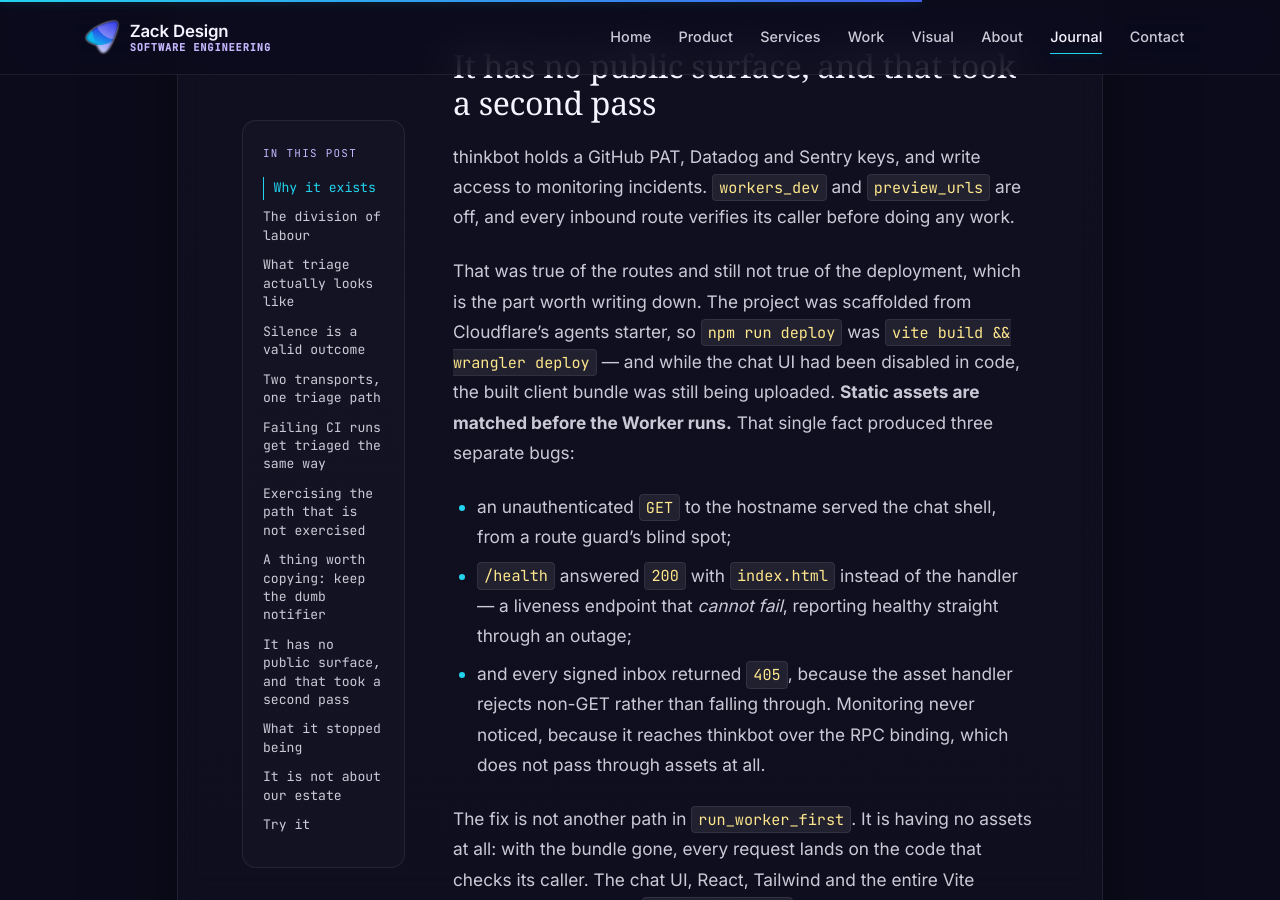
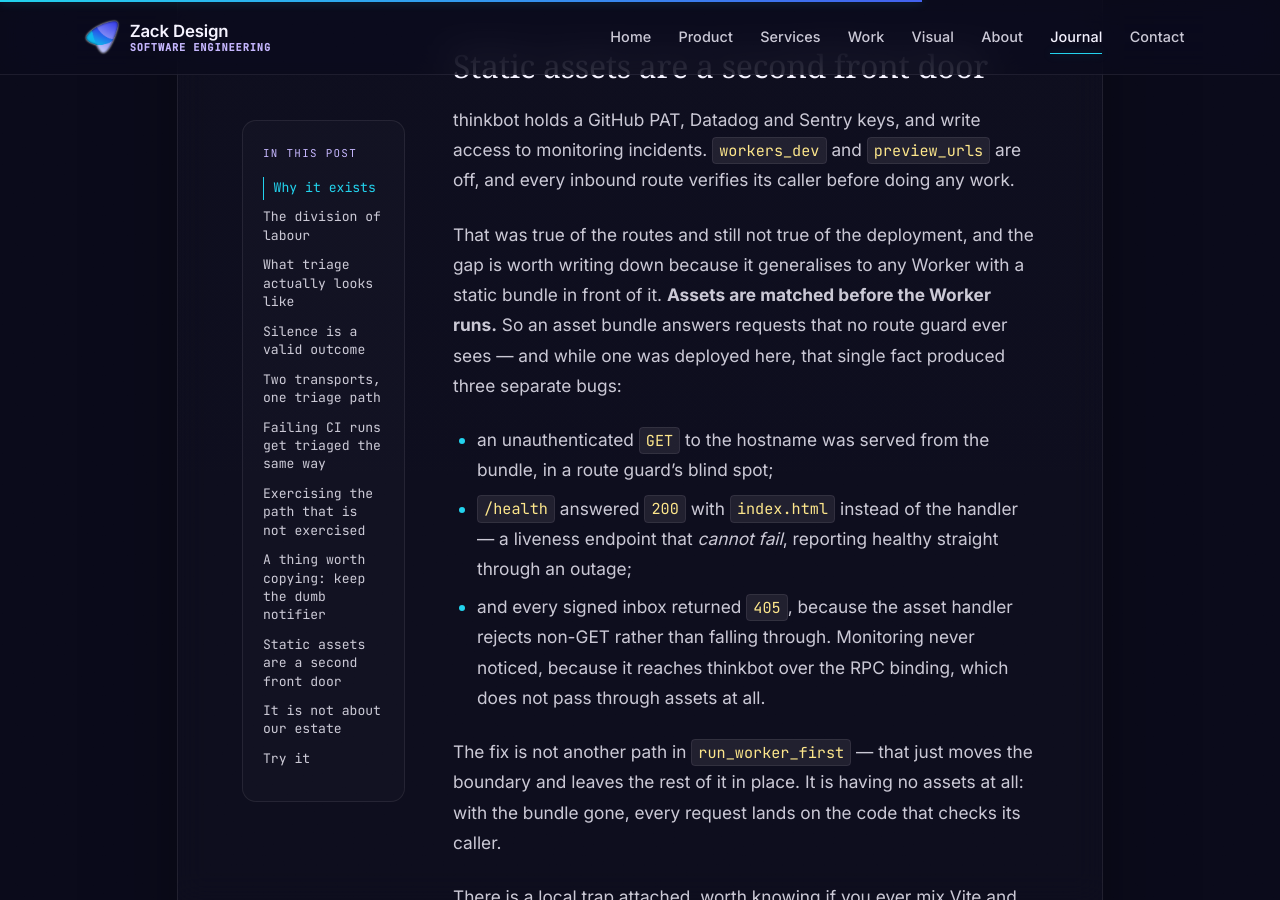
Before and after one commit to zackdesign/zackdesign.github.io, a Jekyll site: the page built from _posts/2026-8-21-thinkbot.md, in a window 1280 px wide and 900 px high, scrolled down 6363 px. Built offline with Jekyll 4.4.1, drawn with Linux system fonts in a browser that asks for light colours; some web fonts are replaced; some of the changed text lies outside the part shown.

Commit message:
Post: cut the scaffolding history from thinkbot, keep the lesson
How the project came to have a chat UI is not a reason to read it. The section
about removing the Durable Object goes entirely, and the security section keeps
the part that transfers — assets are matched before the Worker, so a bundle
answers requests no route guard sees — without the backstory about which
template put one there.

Co-Authored-By: Claude Opus 5 (1M context) <noreply@anthropic.com>

```diff
--- a/_posts/2026-8-21-thinkbot.md
+++ b/_posts/2026-8-21-thinkbot.md
@@ -113,27 +113,19 @@ Slack is listed first and deliberately kept. If the assistant is the only alert
 
 If you take one idea from either of these projects, take that one.
 
-## It has no public surface, and that took a second pass
+## Static assets are a second front door
 
 thinkbot holds a GitHub PAT, Datadog and Sentry keys, and write access to monitoring incidents. `workers_dev` and `preview_urls` are off, and every inbound route verifies its caller before doing any work.
 
-That was true of the routes and still not true of the deployment, which is the part worth writing down. The project was scaffolded from Cloudflare's agents starter, so `npm run deploy` was `vite build && wrangler deploy` — and while the chat UI had been disabled in code, the built client bundle was still being uploaded. **Static assets are matched before the Worker runs.** That single fact produced three separate bugs:
+That was true of the routes and still not true of the deployment, and the gap is worth writing down because it generalises to any Worker with a static bundle in front of it. **Assets are matched before the Worker runs.** So an asset bundle answers requests that no route guard ever sees — and while one was deployed here, that single fact produced three separate bugs:
 
-- an unauthenticated `GET` to the hostname served the chat shell, from a route guard's blind spot;
+- an unauthenticated `GET` to the hostname was served from the bundle, in a route guard's blind spot;
 - `/health` answered `200` with `index.html` instead of the handler — a liveness endpoint that *cannot fail*, reporting healthy straight through an outage;
 - and every signed inbox returned `405`, because the asset handler rejects non-GET rather than falling through. Monitoring never noticed, because it reaches thinkbot over the RPC binding, which does not pass through assets at all.
 
-The fix is not another path in `run_worker_first`. It is having no assets at all: with the bundle gone, every request lands on the code that checks its caller. The chat UI, React, Tailwind and the entire Vite pipeline went with it — `wrangler deploy` bundles the Worker on its own.
+The fix is not another path in `run_worker_first` — that just moves the boundary and leaves the rest of it in place. It is having no assets at all: with the bundle gone, every request lands on the code that checks its caller.
 
-There is a local trap attached, worth knowing if you ever mix Vite and Wrangler: `vite build` writes `.wrangler/deploy/config.json`, which redirects wrangler at `dist/`. Both are gitignored, so a stale redirect will keep deploying the old bundle while silently ignoring your edits to `wrangler.jsonc`.
-
-## What it stopped being
-
-It was scaffolded on Cloudflare's [Agents SDK](https://developers.cloudflare.com/agents/), which meant a chat agent backed by a Durable Object holding conversation state. Removing the UI made it obvious that nothing else had ever used it: Slack, Telegram, the monitoring inbox and the CI inbox all call one function that runs a single model turn with the ops tools. A Durable Object earns its keep when a conversation has a memory. Every conversation here is one turn long.
-
-So the agent class, its DO, and the two packages behind it are gone, and the Worker bundle went from 2.8 MB to 1.2 MB. What remains is a `fetch` handler, an RPC entrypoint, and one `generateText` call with five tool families attached.
-
-There is a version of this project that keeps the chat surface, and it is a reasonable thing to want — asking "what happened to payload-health last week?" in a thread is genuinely useful. But it is a different product with a different security posture, and it is not what the alert path needs.
+There is a local trap attached, worth knowing if you ever mix Vite and Wrangler: `vite build` writes `.wrangler/deploy/config.json`, which redirects wrangler at `dist/`. Both are gitignored, so a stale redirect will keep deploying the old bundle while silently ignoring your edits to `wrangler.jsonc`. That is how a bundle you thought you had removed stays in production.
 
 ## It is not about our estate
 
```
